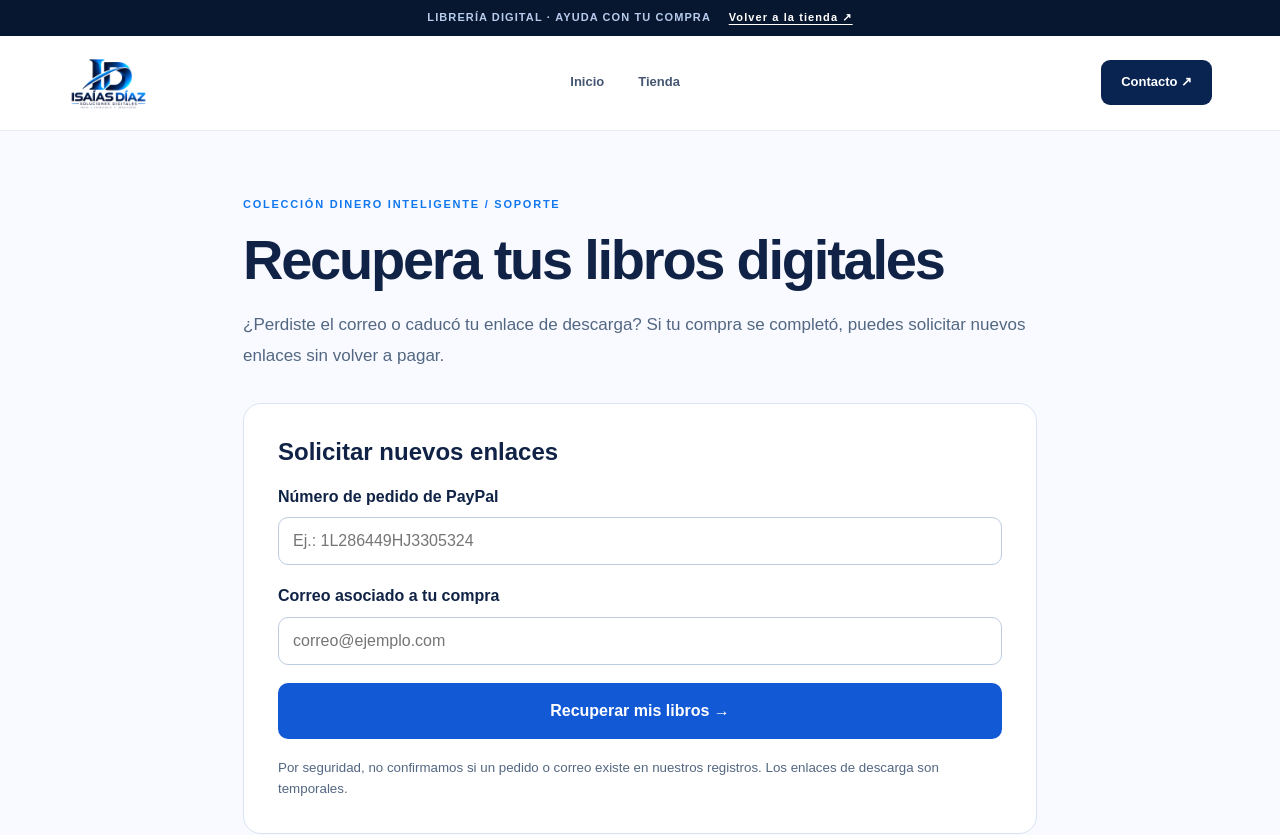
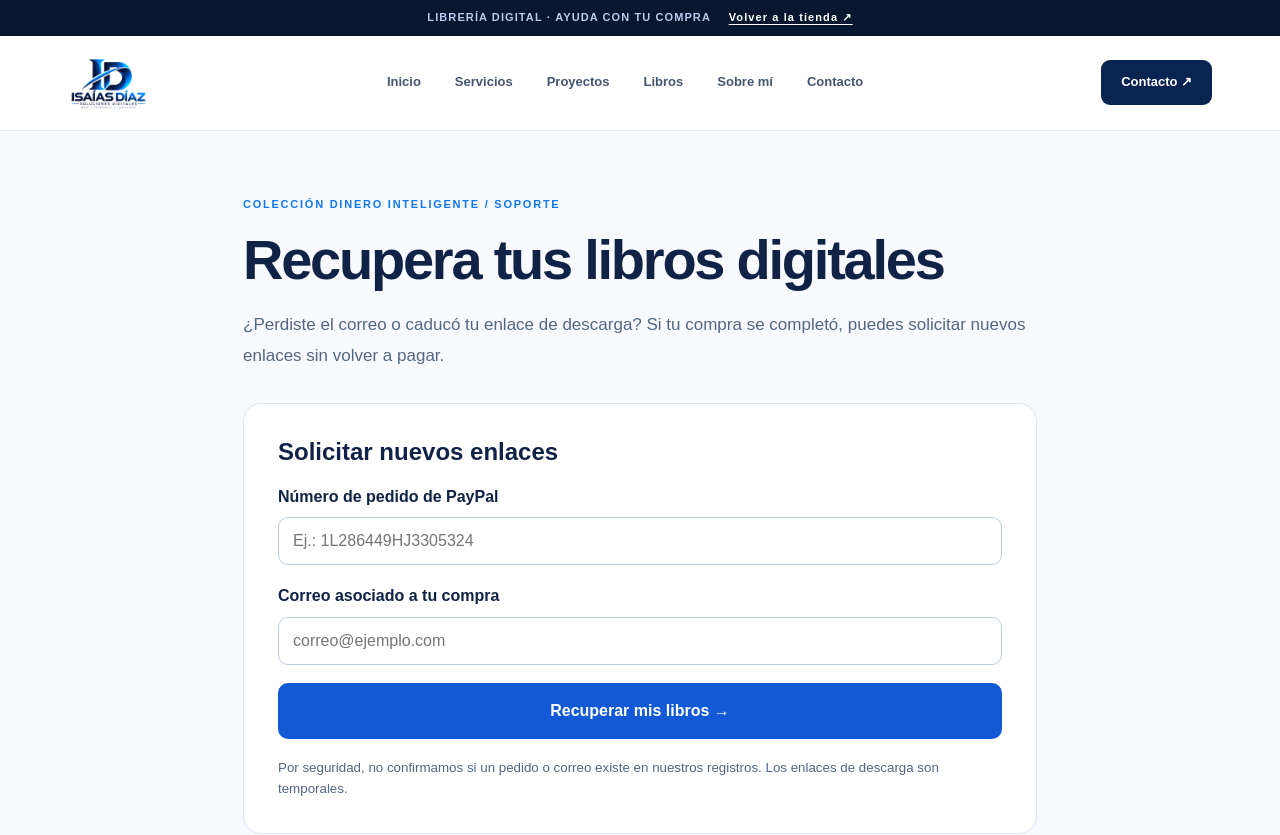
Before and after one commit to roshi2709/isaiasdiaz-web, a Next.js app: page /prueba/tienda/recuperar in a window 1280 px wide. Shown: the top 835 px of the page. Built offline with nearby package versions, Linux system fonts and the light colour scheme.

Commit message:
refactor: unify navigation across preview pages

```diff
--- a/src/app/prueba/tienda/recuperar/page.tsx
+++ b/src/app/prueba/tienda/recuperar/page.tsx
@@ -1,4 +1,4 @@
-import MobilePreviewMenu from '@/components/MobilePreviewMenu';
+import PreviewHeader from '@/components/PreviewHeader';
 import PreviewFooter from '@/components/PreviewFooter';
 import type { Metadata } from 'next';
 import Link from 'next/link';
@@ -13,11 +13,7 @@ export const metadata: Metadata = {
 export default function RecoveryPage() {
  return <div className="studio" style={{minHeight:'100vh'}}>
   <div className="studio-banner">LIBRERÍA DIGITAL · AYUDA CON TU COMPRA <Link href="/prueba/tienda/">Volver a la tienda ↗</Link></div>
-  <header className="studio-header"><MobilePreviewMenu/><div className="studio-container studio-header-inner">
-   <Link className="studio-logo" href="/prueba/" aria-label="Isaías Díaz, inicio"><img className="studio-brand-image" src="/logo-id.png" alt="Isaías Díaz — Soluciones Digitales"/></Link>
-   <nav aria-label="Navegación"><Link href="/prueba/">Inicio</Link><Link href="/prueba/tienda/">Tienda</Link></nav>
-   <Link className="studio-header-cta" href="/prueba/contacto/">Contacto ↗</Link>
-  </div></header>
+  <PreviewHeader/>
   <main className="studio-container" style={{paddingTop:65,paddingBottom:85,maxWidth:850}}>
    <div className="studio-section-kicker">COLECCIÓN DINERO INTELIGENTE / SOPORTE</div>
    <h1 style={{fontSize:'clamp(2.2rem,5vw,3.5rem)',margin:'0 0 20px',letterSpacing:'-.04em'}}>Recupera tus libros digitales</h1>
```
